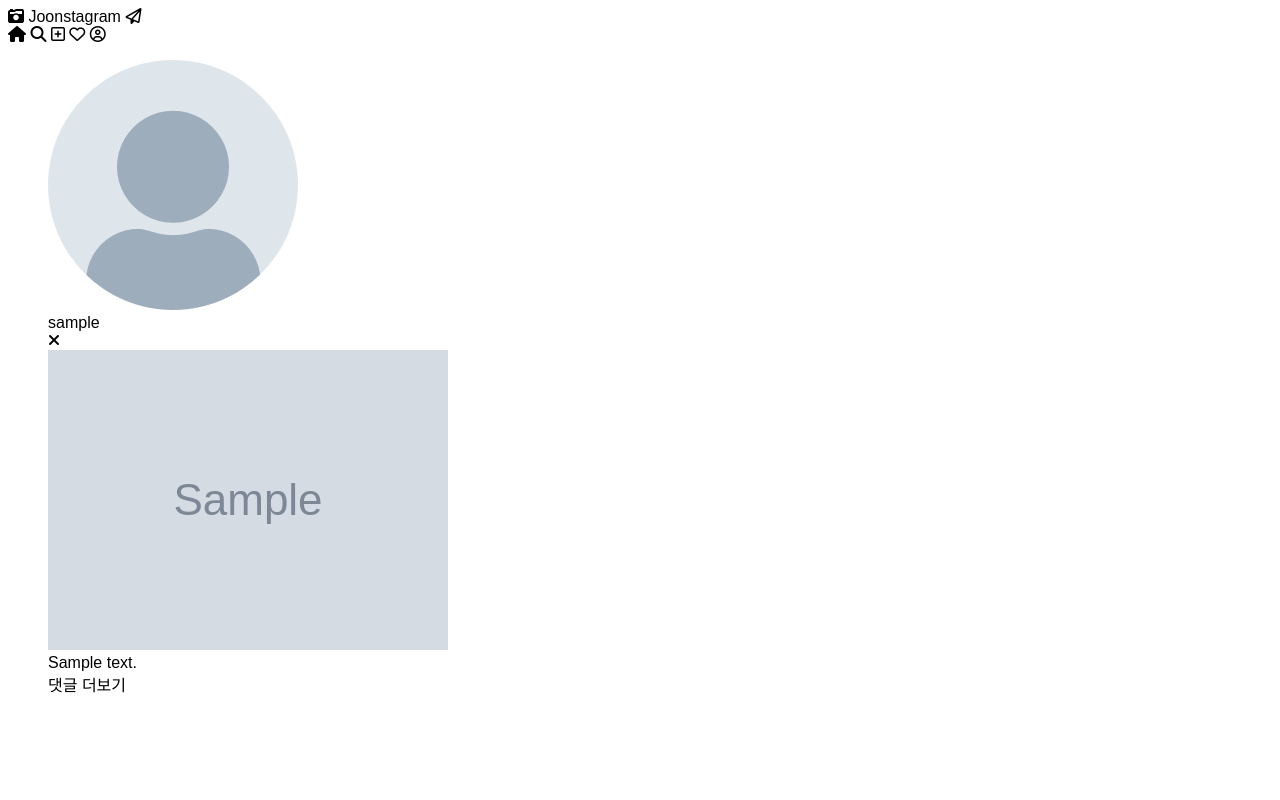
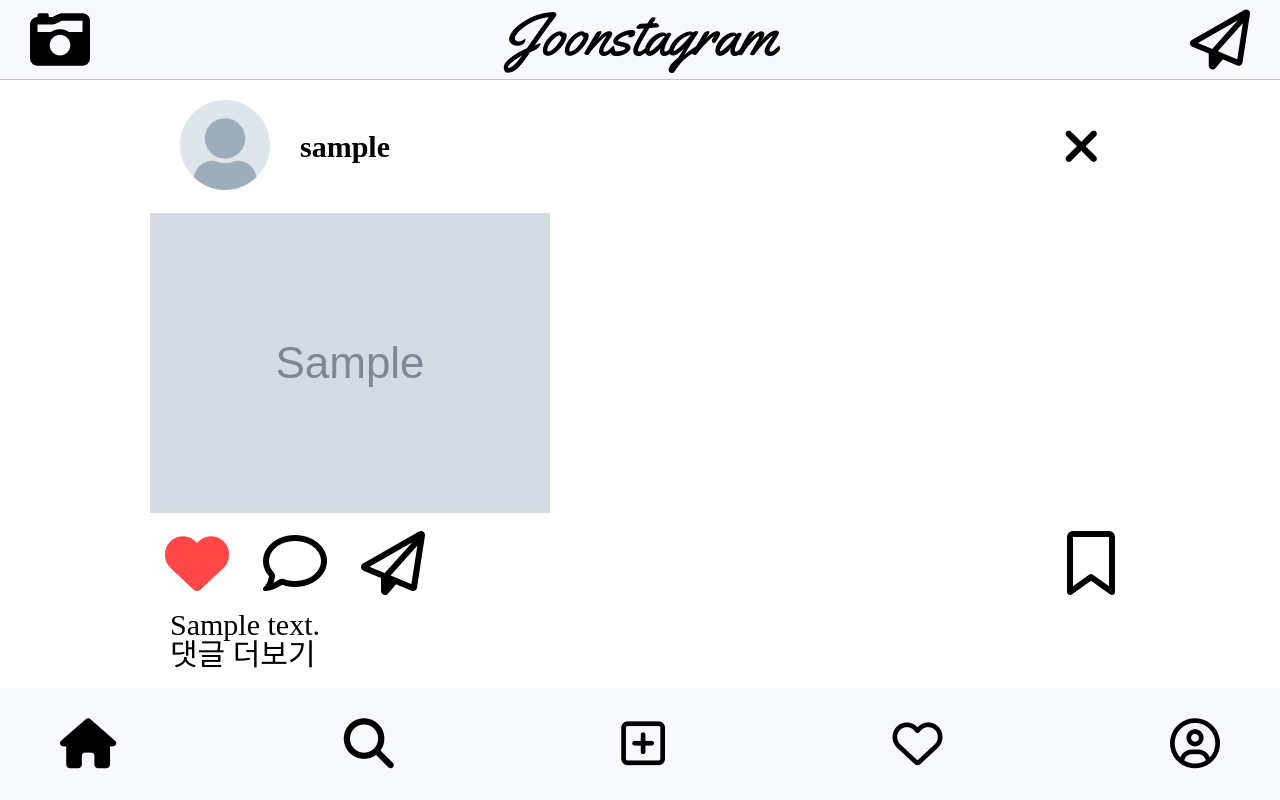
Before and after one commit to HAKJOON0223/insta, a Django app: page / in a window 1280 px wide. Run offline with Django 3.2, Linux system fonts and the light colour scheme; tables that the repository leaves empty hold one stand-in row (values such as "Sample post"); grey boxes marked "Sample" are stand-in pictures; some libraries are stand-ins or nearby versions.

Commit message:
css update

```diff
--- a/myinsta/static/maincontents.css
+++ b/myinsta/static/maincontents.css
@@ -1,5 +1,7 @@
 .maincontents{
     margin-top: 80px;
+    margin-bottom: 120px;
+    width: 980px;
 }
 
 .Top_Content{
@@ -26,3 +28,24 @@
 .Top_Content .delete_button{
     font-size: 50px;
 }
+
+
+.PostContainer .text,
+.PostContainer .AddComment{
+    padding: 0px 20px;
+    font-size: 30px;
+}
+
+.functions .fa-heart{
+    color: rgb(255, 71, 71);
+}
+
+.functions i{
+    padding: 15px;
+}
+
+.functions{
+    width: 100%;
+    display: flex;
+    justify-content: space-between;
+}
--- a/myinsta/static/style.css
+++ b/myinsta/static/style.css
@@ -1,16 +1,24 @@
-*{
-    box-sizing: border-box;
-    font-family: 'Nanum Gothic', sans-serif;
-}
-
 @import url('https://fonts.googleapis.com/css2?family=Nanum+Gothic:wght@400;800&family=Yellowtail&display=swap');
 @import "reset.css";
 @import "topbar.css";
 @import "navbar.css";
 @import "maincontents.css";
 
+*{
+    box-sizing: border-box;
+    font-family: 'Nanum Gothic', sans-serif;
+}
 
 
 a {
     text-decoration:none ; color:#000000;
 }
+html{
+    width: 100%;
+    display: flex;
+    justify-content: center;
+}
+
+body{
+    width: 980px;
+}
--- a/myinsta/templates/insta/base.html
+++ b/myinsta/templates/insta/base.html
@@ -1,6 +1,6 @@
 <!DOCTYPE html>
 {% load static %}
-    <html lang="en">
+<html lang="en">
     <head>
         <meta charset="UTF-8">
         <title>JonnStagram</title>
--- a/myinsta/templates/insta/index.html
+++ b/myinsta/templates/insta/index.html
@@ -21,7 +21,17 @@
                             <img src="{{ post.photo.url }}" alt="">
                         {% endif %}
                     </div>
-                    <div class="MainContents">
+                    <div class="functions">
+                        <div class="left_icons">
+                            <i class="fas fa-heart fa-4x"></i>
+                            <i class="far fa-comment fa-4x"></i>
+                            <i class="far fa-paper-plane fa-4x"></i>
+                        </div>
+                        <div class="right_icons">
+                            <i class="far fa-bookmark fa-4x"></i>
+                        </div>
+                    </div>
+                    <div class="text">
                         {{ post.text }}
                     </div>
                     <div class="AddComment">
```
